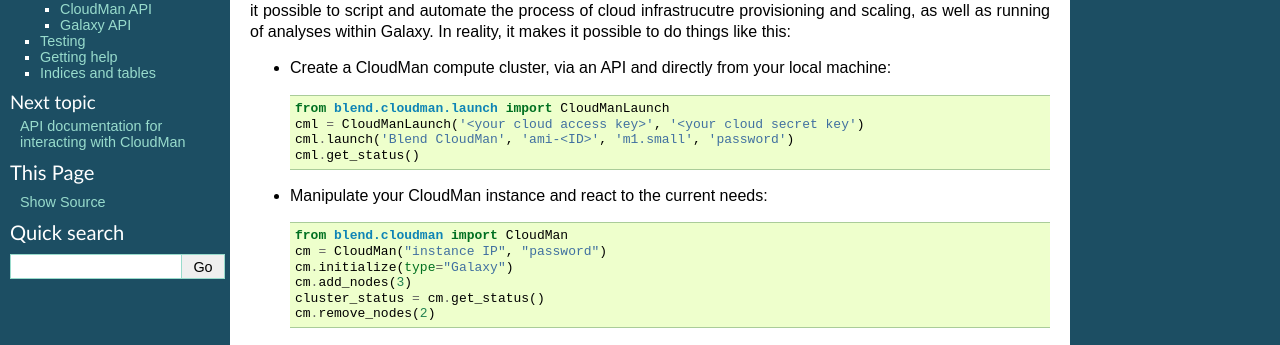
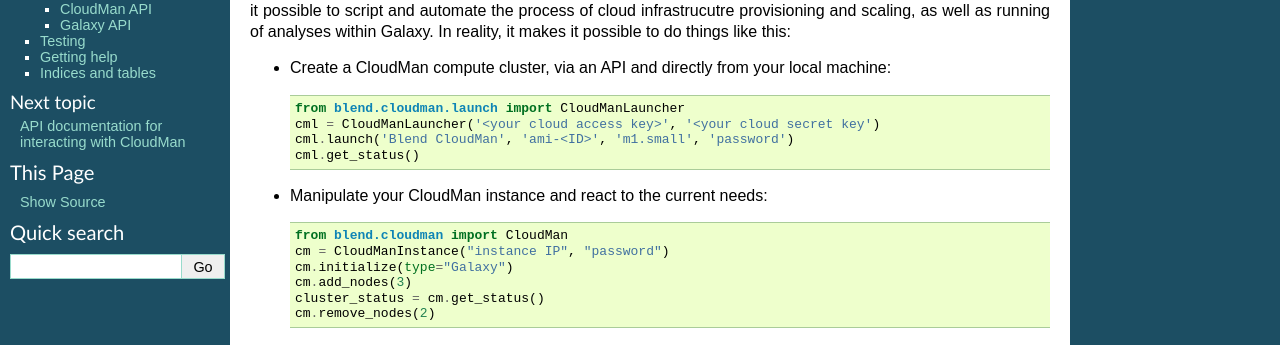
Before and after one commit to galaxyproject/bioblend, a Sphinx documentation site: the page built from docs/index.rst, in a window 1280 px wide. Shown: the part 169-514 px from the top of the page. Built offline with Sphinx 7.4.7, drawn with Linux system fonts in a browser that asks for light colours.

Commit message:
Renamed CloudMan to CloudmanInstance and CloudManLaunch to CloudManLauncher

```diff
--- a/README.rst
+++ b/README.rst
@@ -6,15 +6,15 @@
 
 - Create a CloudMan compute cluster, via an API and directly from your local machine::
 
-    from blend.cloudman.launch import CloudManLaunch
-    cml = CloudManLaunch('<your cloud access key>', '<your cloud secret key')
+    from blend.cloudman.launch import CloudManLauncher
+    cml = CloudManLauncher('<your cloud access key>', '<your cloud secret key')
     cml.launch('Blend CloudMan', 'ami-<ID>', 'm1.small', 'password')
     cml.get_status()
 
 - Manipulate your CloudMan instance and react to the current needs::
 
     from blend.cloudman import CloudMan
-    cm = CloudMan("instance IP", "password")
+    cm = CloudManInstance("instance IP", "password")
     cm.initialize(type="Galaxy")
     cm.add_nodes(3)
     cluster_status = cm.get_status()
--- a/docs/api_docs/cloudman/all.rst
+++ b/docs/api_docs/cloudman/all.rst
@@ -2,10 +2,10 @@
 API documentation for interacting with CloudMan
 ===============================================
 
-.. autoclass:: blend.cloudman.launch.CloudManLaunch
+.. autoclass:: blend.cloudman.launch.CloudManLauncher
     :members:
     :private-members:
 
-.. autoclass:: blend.cloudman.CloudMan
+.. autoclass:: blend.cloudman.CloudManInstance
     :members:
     :undoc-members:
--- a/docs/examples/cloudman_basic_usage_scenario.py
+++ b/docs/examples/cloudman_basic_usage_scenario.py
@@ -2,7 +2,7 @@
 
 url = "http://127.0.0.1:42284"
 password = "password"
-cm = cloudman.CloudMan(url, password)
+cm = cloudman.CloudManInstance(url, password)
 
 # Expects CloudMan to be running locally
 ## Set cluster type and storage size
--- a/docs/examples/start_cloudman.py
+++ b/docs/examples/start_cloudman.py
@@ -14,14 +14,14 @@
 import sys
 import time
 
-from blend.cloudman import CloudMan
+from blend.cloudman import CloudManInstance
 from blend.cloudman.launch import Bunch
-from blend.cloudman.launch import CloudManLaunch
+from blend.cloudman.launch import CloudManLauncher
 
 def start_cloudman(name, pwd, cm_type, inst_type, ami, ak, sk):
     """
     Start an instance of CloudMan with the provided arguments.
-    Returns a tuple: an instance of ``CloudManLaunch`` pointing to the class
+    Returns a tuple: an instance of ``CloudManLauncher`` pointing to the class
     instance used to launch this CloudMan; and an instance of ``CloudMan``
     pointing to the given instance of CloudMan.
     """
@@ -40,8 +40,8 @@
                   s3_host='swift.rc.nectar.org.au',
                   s3_port=8888,
                   s3_conn_path='/')
-    # Create an instance of the CloudManLaunch class and launch a CloudMan instance
-    cml = CloudManLaunch(ak, sk, cloud)
+    # Create an instance of the CloudManLauncher class and launch a CloudMan instance
+    cml = CloudManLauncher(ak, sk, cloud)
     cml.launch(name, ami, inst_type, pwd)
     s = cml.get_status()
     # Wait until he have an IP (i.e., CloudMan is ready)
@@ -55,7 +55,7 @@
             sys.exit(1)
     print "Instance booted; configuring CloudMan as '{0}' type".format(cm_type)
     # Configure the CloudMan platform type
-    cm = CloudMan(s['public_ip'], pwd)
+    cm = CloudManInstance(s['public_ip'], pwd)
     cm.initialize(cm_type)
     cm.get_status()
     print "Done! CloudMan IP is {0}/cloud".format(s['public_ip'])
```
Also changed, not shown: 8 other files.
